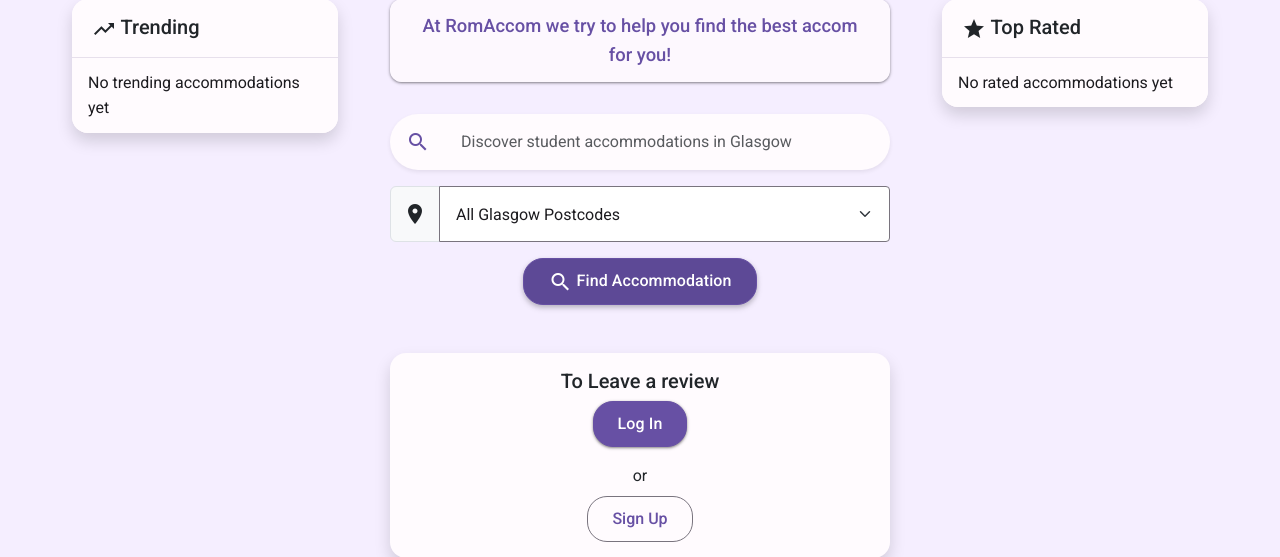
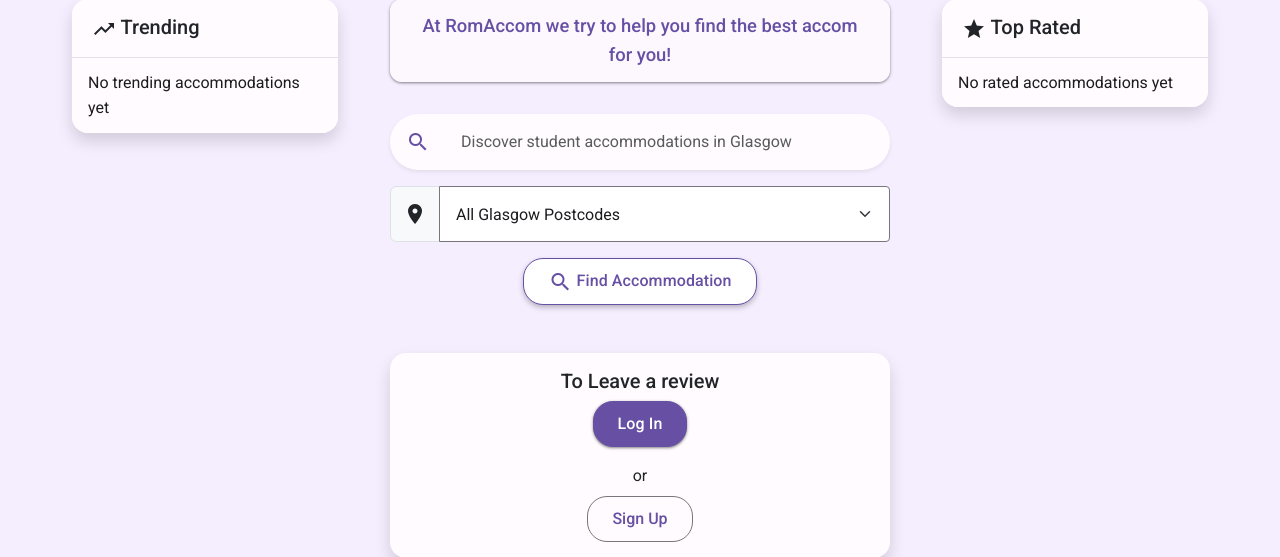
Before and after one commit to JoaoManuel2005/Team2E, a Django app: template romaccom/templates/romaccom/home.html in a window 1280 px wide, with the pointer over the restyled element. Shown: the part 1165-1722 px from the top of the page. Run offline with Django 3.2, Linux system fonts and the light colour scheme; the template is opened without the code that fills it, so the values that code supplies are empty.

Commit message:
added hover effect for primary buttons on home page

```diff
--- a/romaccom/static/css/home.css
+++ b/romaccom/static/css/home.css
@@ -114,8 +114,10 @@ p.lead.text-primary {
 }
 
 .btn-primary:hover {
+    background-color: var(--md-on-primary) !important;
+    color: var(--md-primary) !important;
+    border: 1px solid var(--md-primary) !important;
     box-shadow: var(--md-elevation-2) !important;
-    background-color: #5D4996 !important;
 }
 
 .btn-primary:active {
```
